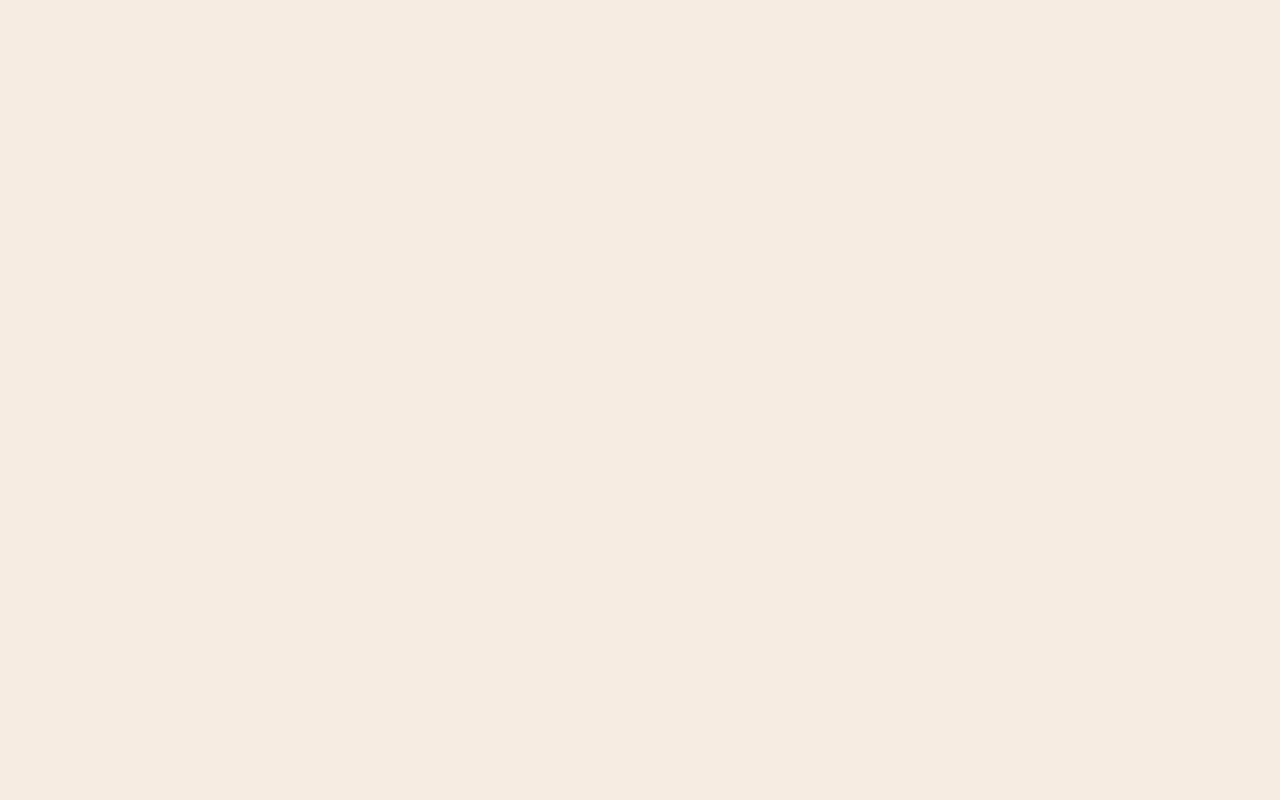
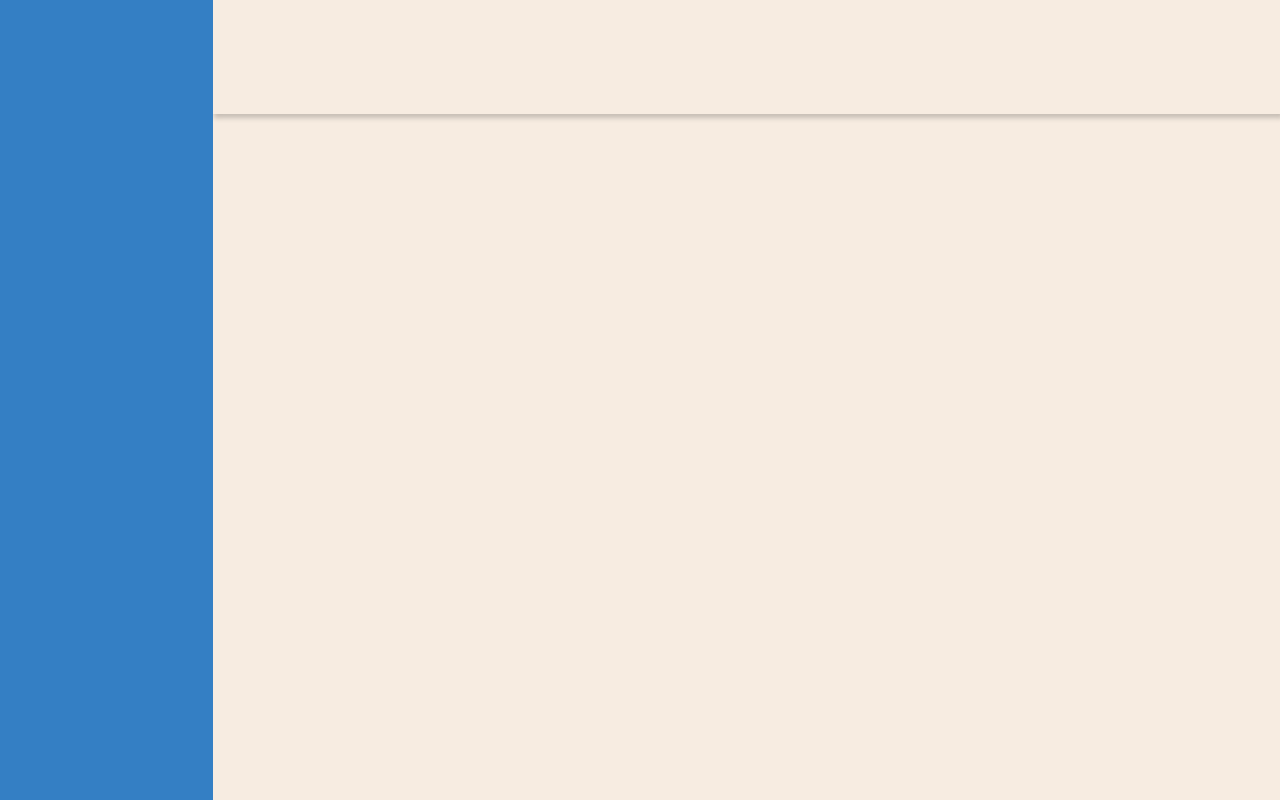
Before and after one commit to Natsurii/odin-admin-panel, a plain HTML site: page index.html in a window 1280 px wide. Drawn offline with Linux system fonts and the light colour scheme.

Commit message:
add header, sidebar, container

```diff
--- a/index.html
+++ b/index.html
@@ -8,6 +8,8 @@
     <title>Admin Panel</title>
 </head>
 <body>
-
+    <div class="header"></div>
+    <div class="sidebar"></div>
+    <div class="main-content"></div>
 </body>
 </html>
--- a/style.css
+++ b/style.css
@@ -18,6 +18,28 @@ html {
 }
 
 body {
+    height: 100vh;
+    width: 100vw;
     background: var(--background-color);
     font-size: 1.8rem;
+    display: grid;
+    grid-template: 1fr 6fr / 1fr 5fr;
+    grid-template-areas:
+    "sb head"
+    "sb mc";
 }
+
+.header{
+    grid-area: head;
+    box-shadow: 2px 3px 5px 1px rgba(0, 0, 0, 0.2);
+}
+
+.sidebar {
+    grid-area: sb;
+    background: var(--primary-color);
+
+}
+
+.main-content {
+    grid-area: mc;
+}
```
